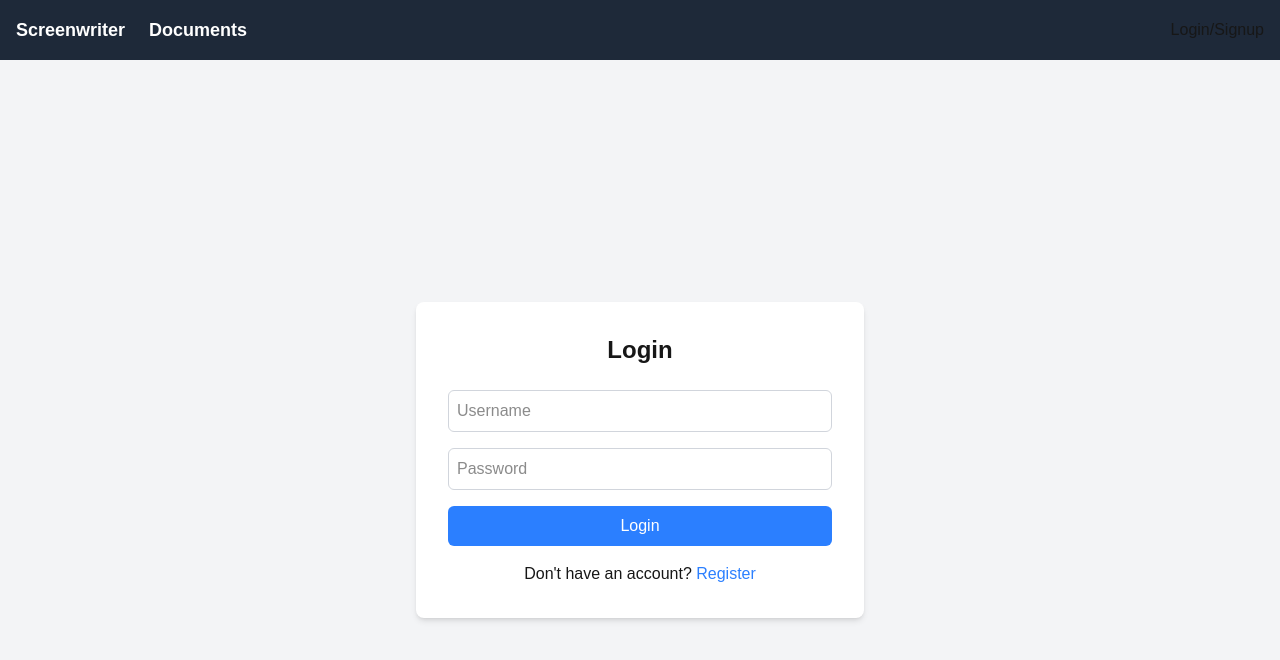
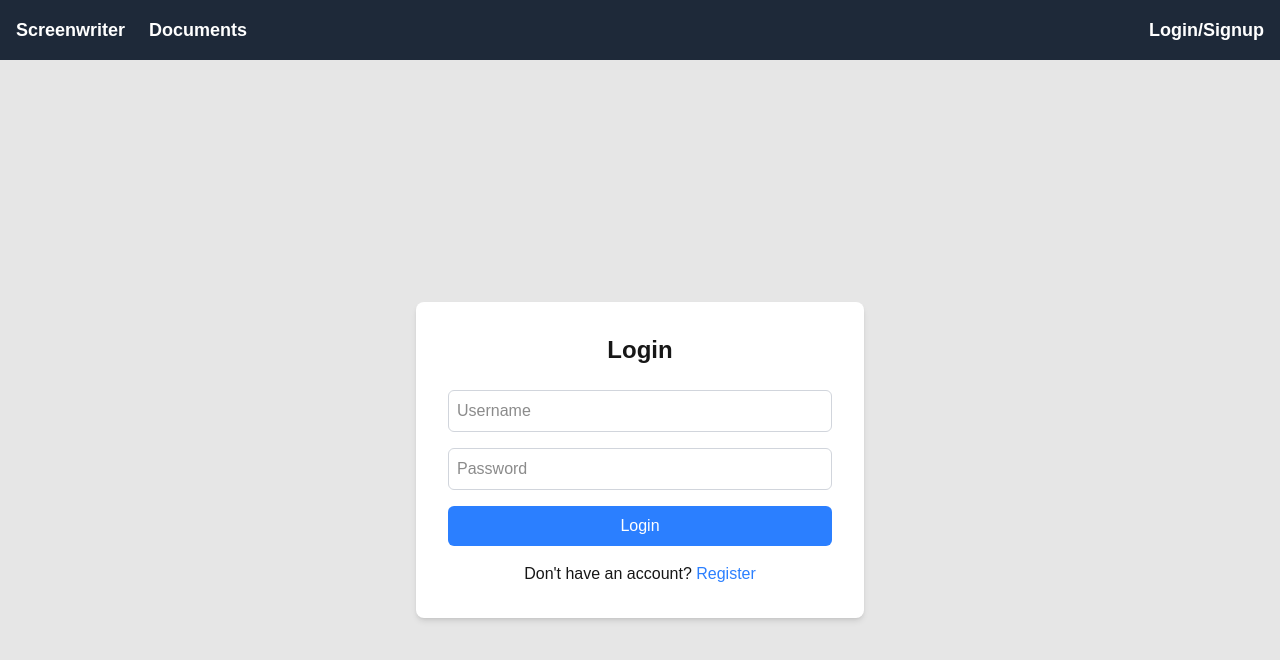
Before and after one commit to justinreidh/screenwriter, a Next.js app in the folder frontend/: page /auth in a window 1280 px wide. Shown: the top 660 px of the page. Built offline with nearby package versions, Linux system fonts and the light colour scheme.

Commit message:
modified styles

```diff
--- a/frontend/app/auth/page.js
+++ b/frontend/app/auth/page.js
@@ -41,7 +41,7 @@ export default function AuthPage() {
   }
 
   return (
-    <div className="flex items-center justify-center min-h-screen bg-gray-100">
+    <div className="flex items-center justify-center min-h-screen">
       <div className="bg-white p-8 rounded-lg shadow-md w-full max-w-md">
         <h1 className="text-2xl font-bold mb-6 text-center">
           {isLogin ? 'Login' : 'Register'}
--- a/frontend/app/docs/page.js
+++ b/frontend/app/docs/page.js
@@ -5,6 +5,7 @@ import { AuthContext } from '@/context/AuthContext';
 import axios from 'axios';
 import Link from 'next/link';
 import { useRouter } from 'next/navigation';
+import ScreenplayCard from '@/components/ScreenplayCard';
 
 export default function Documents() {
   const { user, token, loading: authLoading } = useContext(AuthContext);
@@ -100,9 +101,7 @@ export default function Documents() {
         <ul className="space-y-2">
           {screenplays.map((screenplay) => (
             <li key={screenplay.id}>
-              <Link href={`/write/${screenplay.id}`} className="text-blue-500 hover:underline">
-                {screenplay.title}
-              </Link>
+              <ScreenplayCard screenplay={screenplay}/>
             </li>
           ))}
         </ul>
--- a/frontend/app/globals.css
+++ b/frontend/app/globals.css
@@ -16,4 +16,5 @@ body {
   background: var(--background);
   color: var(--foreground);
   font-family: Arial, Helvetica, sans-serif;
+  background-color: rgb(230, 230, 230);
 }
--- a/frontend/components/Navbar.js
+++ b/frontend/components/Navbar.js
@@ -26,7 +26,7 @@ export default function Navbar() {
 
         {user ? (
             <div className="flex gap-4 items-center">
-              <p className="text-lg">Welcome, {user.username}!</p>
+              <p className="text-white text-lg font-semibold">Welcome, {user.username}!</p>
               <button
                 onClick={logout}
                 className="px-4 py-2 bg-gray-500 text-white rounded-md hover:bg-gray-600 transition"
@@ -35,7 +35,7 @@ export default function Navbar() {
               </button>
             </div>
           ) : (
-            <Link href="/auth" className="hover:text-gray-300 transition-colors">
+            <Link href="/auth" className="text-white text-lg font-semibold hover:text-gray-300">
               Login/Signup
             </Link>
           )}
--- a/frontend/components/ScreenplayCard.js
+++ b/frontend/components/ScreenplayCard.js
@@ -5,7 +5,7 @@ export default function ScreenplayCard({ screenplay }) {
         className="block p-4 bg-white rounded-lg shadow-md hover:shadow-lg transition-shadow duration-200"
       >
         <h3 className="text-lg font-semibold text-gray-800">{screenplay.title}</h3>
-        <p className="text-sm text-gray-500">Last Updated: {screenplay.updated}</p>
+
       </a>
     );
   }
--- a/frontend/components/editor.js
+++ b/frontend/components/editor.js
@@ -192,7 +192,7 @@ const ScreenplayEditor = ({ screenplay, screenplayID }) => {
   }
 
   return (
-    <div className="p-4 bg-gray-200">
+    <div className="p-4">
       <div className="mb-4">
         <input
           type="text"
```
